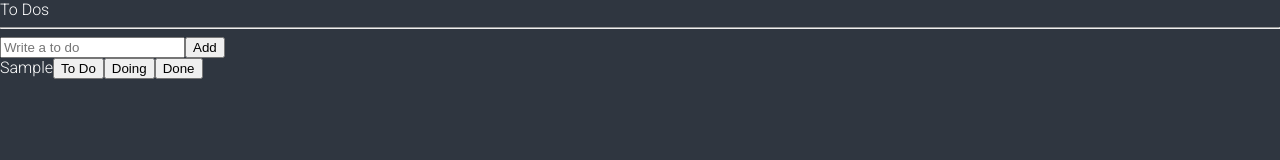
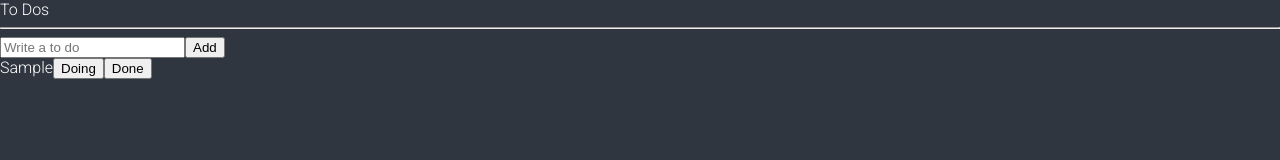
Before and after one commit to moztiq/react-masterclass-trello, a React (Create React App) app: page / in a window 1280 px wide. Both pictures are taken after typing "Sample" into the empty fields and a click on the button "Add". Shown: the top 160 px of the page. Built offline with nearby package versions, Linux system fonts and the light colour scheme.

Commit message:
categories

```diff
--- a/src/components/ToDo.tsx
+++ b/src/components/ToDo.tsx
@@ -1,12 +1,22 @@
-import { IToDo } from '../atoms';
+import { IToDo, toDoState } from '../atoms';
+import { useSetRecoilState } from 'recoil';
 
-function ToDo({ text }: IToDo) {
+function ToDo({ text, category, id }: IToDo) {
+  const setToDos = useSetRecoilState(toDoState);
+
+  const onClick = (newCategory: IToDo['category']) => {};
   return (
     <li>
-      {text}
-      <button>To Do</button>
-      <button>Doing</button>
-      <button>Done</button>
+      <span>{text}</span>
+      {category !== 'TO_DO' && (
+        <button onClick={() => onClick('TO_DO')}>To Do</button>
+      )}
+      {category !== 'DOING' && (
+        <button onClick={() => onClick('DOING')}>Doing</button>
+      )}
+      {category !== 'DONE' && (
+        <button onClick={() => onClick('DONE')}>Done</button>
+      )}
     </li>
   );
 }
```
